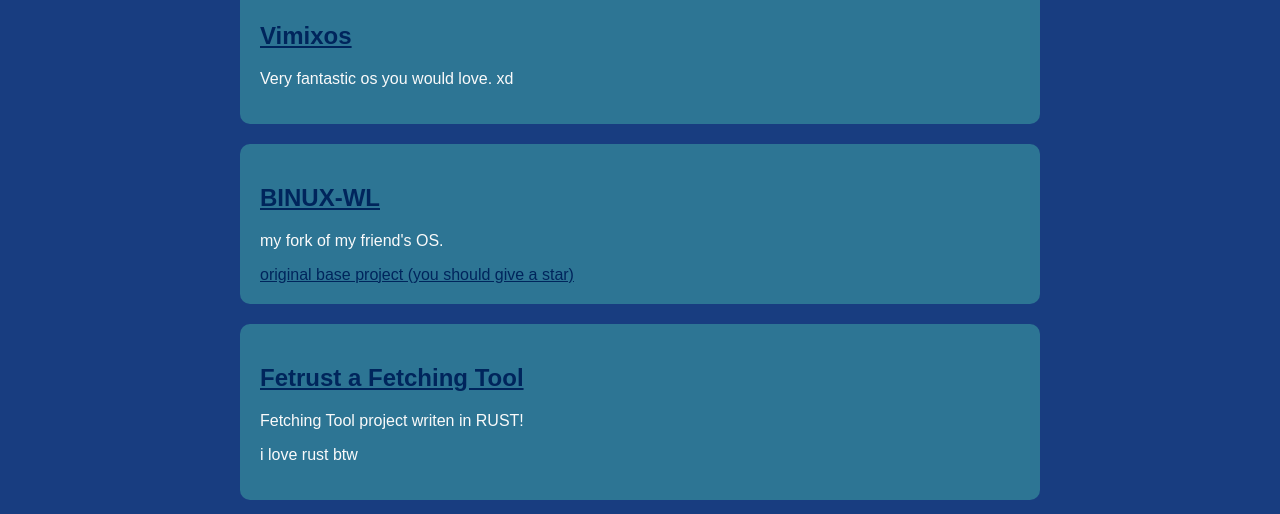
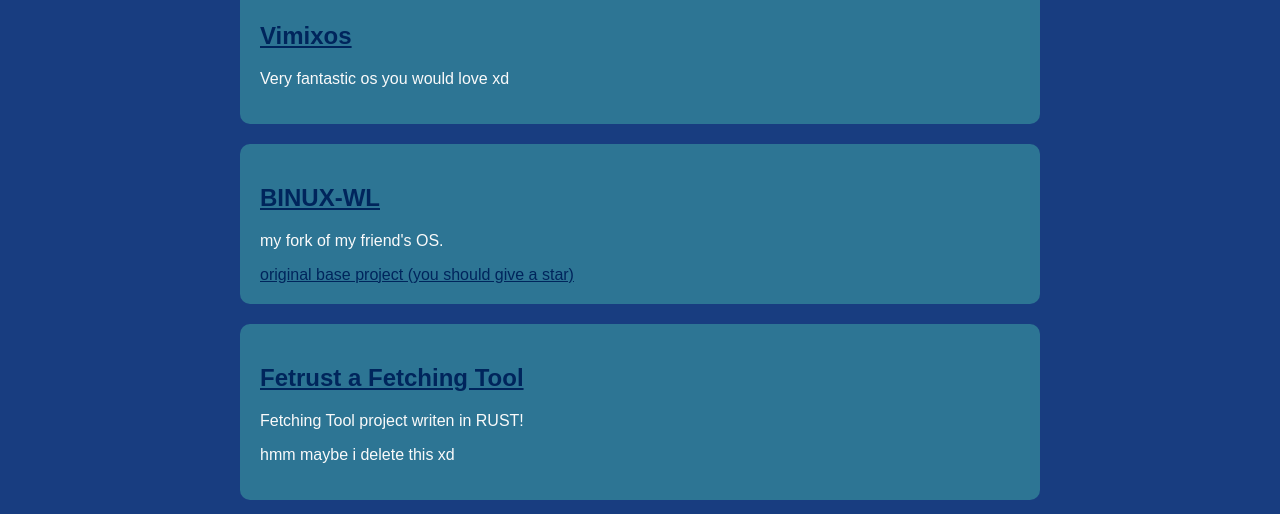
Before and after one commit to 19atlas/19atlas.github.io, a plain HTML site: page index.html in a window 1280 px wide. Shown: the part 168-682 px from the top of the page. Drawn offline with Linux system fonts and the light colour scheme.

Commit message:
Update index.html

```diff
--- a/index.html
+++ b/index.html
@@ -75,7 +75,7 @@
     <div class="container">
         <div class="project">
             <a href="https://github.com/19atlas/vimixos" target="_blank"><h2 >Vimixos</h2></a>
-            <p>Very fantastic os you would love. xd</p>
+            <p>Very fantastic os you would love xd</p>
         </div>
         <div class="project">
             <a href="https://github.com/19atlas/binux-WL" target="_blank"><h2 >BINUX-WL</h2></a>
@@ -85,7 +85,7 @@
         <div class="project">
             <a href="https://github.com/19atlas/fetrust" target="_blank"><h2 >Fetrust a Fetching Tool</h2></a>
             <p>Fetching Tool project writen in RUST!</p>
-            <p>i love rust btw</p>
+            <p>hmm maybe i delete this xd</p>
         </div>
     </div>
     <footer>
```
